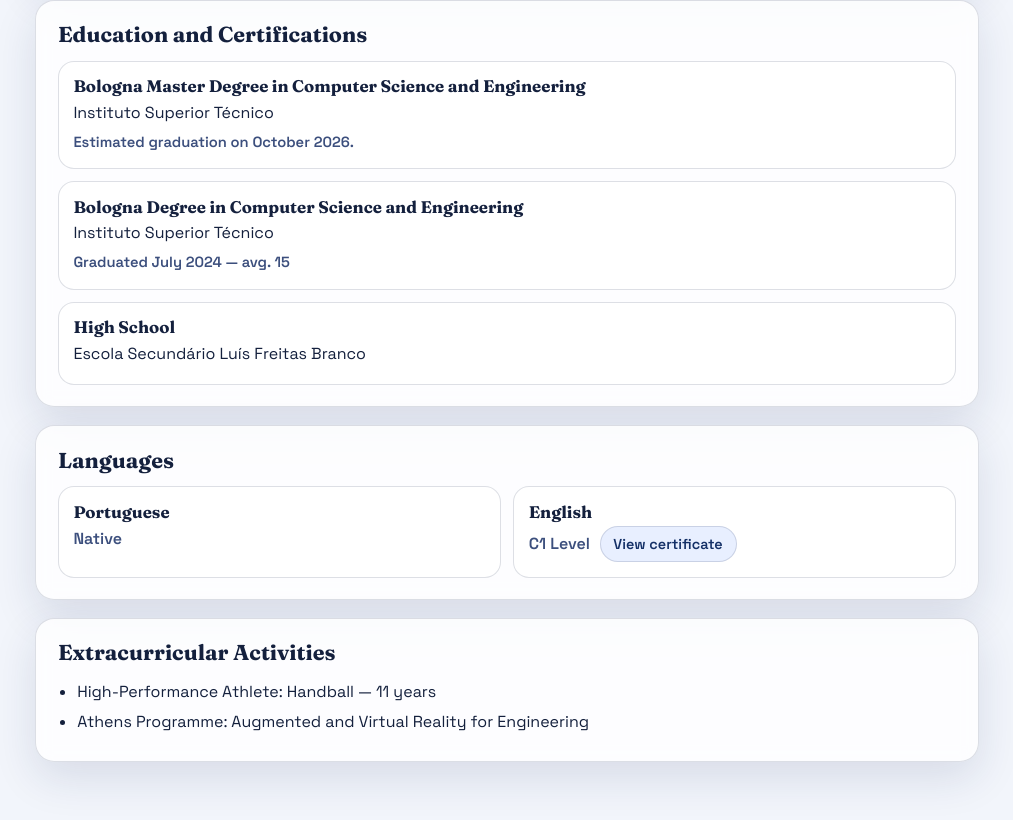
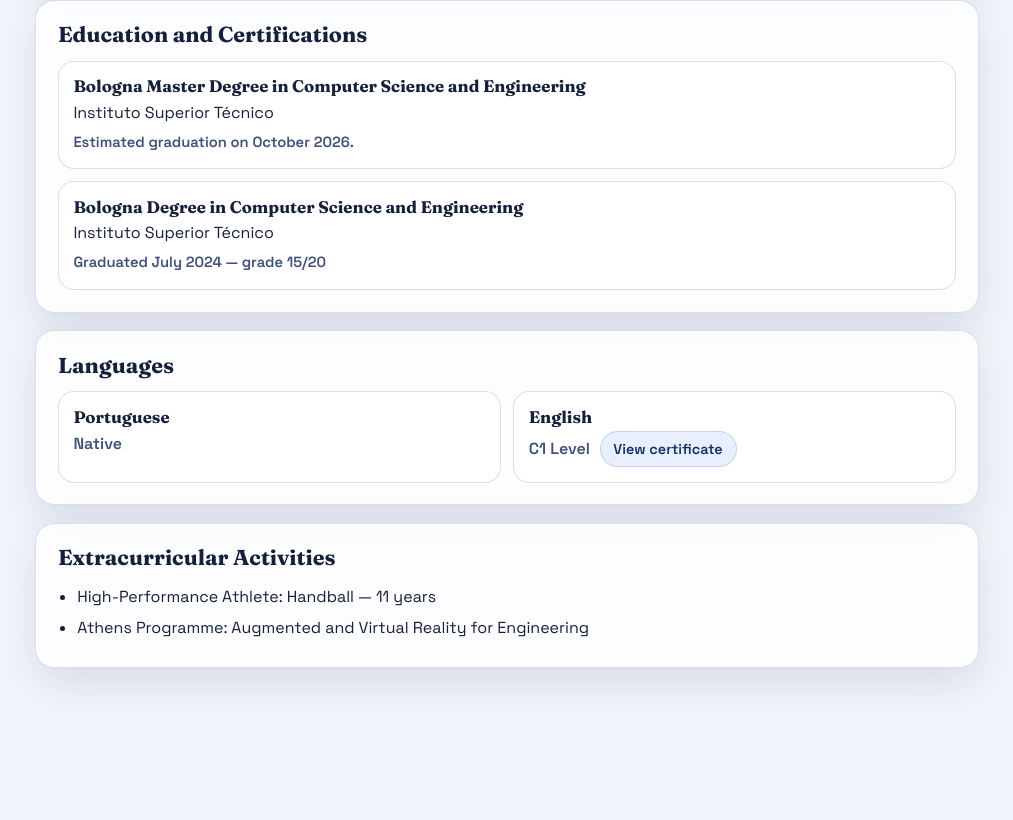
Before and after one commit to diogomsmiranda/cv, a Next.js app: page / in a window 1280 px wide. Shown: the part 2121-2941 px from the top of the page, without its empty margins (133-1146 px from the left). After the commit the page ends 2853 px from the top, so only its background shows below. Built offline with nearby package versions, Linux system fonts and the light colour scheme.

Commit message:
chore: remove hs from education

```diff
--- a/data/cv.ts
+++ b/data/cv.ts
@@ -154,11 +154,7 @@ export const cvData = {
     {
       title: "Bologna Degree in Computer Science and Engineering",
       institution: "Instituto Superior Técnico",
-      period: "Graduated July 2024 — avg. 15",
-    },
-    {
-      title: "High School",
-      institution: "Escola Secundário Luís Freitas Branco",
+      period: "Graduated July 2024 — grade 15/20",
     },
   ] as Education[],
   languages: [
```
